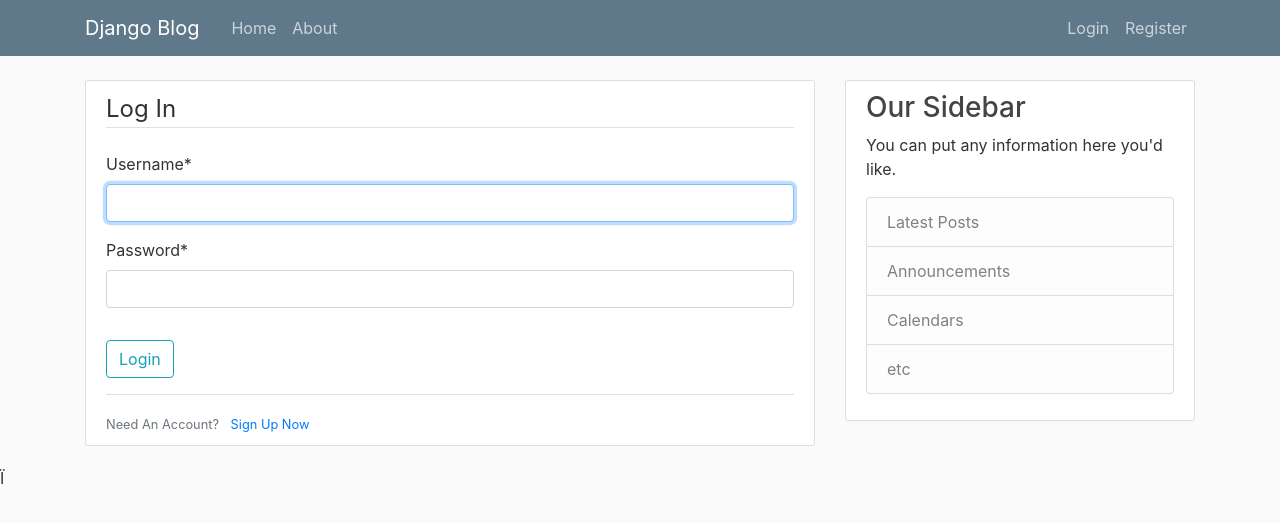
After one commit to jimbobding/Bang_bang, a Django app: page /login/ in a window 1280 px wide. The commit adds this page. Shown: the top 523 px of the page. Run offline with Django 3.2, Linux system fonts and the light colour scheme; some libraries are stand-ins or nearby versions.

Commit message:
added login, logout and profile template and url. Added login required for profile

```diff
--- a/bang_bang/settings.py
+++ b/bang_bang/settings.py
@@ -122,4 +122,8 @@
 # https://docs.djangoproject.com/en/3.1/howto/static-files/
 
 STATIC_URL = '/static/'
+
 CRISPY_TEMPLATE_PACK = 'bootstrap4'
+
+LOGIN_REDIRECT_URL = 'blog-home'
+LOGIN_URL = 'login'
--- a/bang_bang/urls.py
+++ b/bang_bang/urls.py
@@ -1,9 +1,13 @@
 from django.contrib import admin
+from django.contrib.auth import views as auth_views
 from django.urls import path, include
 from users import views as user_views
 
 urlpatterns = [
     path('admin/', admin.site.urls),
     path('register/', user_views.register, name='register'),
+    path('profile/', user_views.profile, name='profile'),
+    path('login/', auth_views.LoginView.as_view(template_name='users/login.html'),name='login'),
+    path('logout/',auth_views.LogoutView.as_view(template_name='users/logout.html'), name='logout'),
     path('', include('blog.urls'))
 ]
--- a/blog/templates/blog/base.html
+++ b/blog/templates/blog/base.html
@@ -53,8 +53,13 @@
         </div>
         <!-- Navbar Right Side -->
         <div class="navbar-nav">
-          <a class="nav-item nav-link" href="#">Login</a>
-          <a class="nav-item nav-link" href="#">Register</a>
+          {% if user.is_authenticated %}
+          <a class="nav-item nav-link" href="{% url 'logout' %}">Logout</a>
+          <a class="nav-item nav-link" href="{% url 'profile' %}">Profile</a>
+          {% else %}
+          <a class="nav-item nav-link" href="{% url 'login' %}">Login</a>
+          <a class="nav-item nav-link" href="{% url 'register' %}">Register</a>
+          {% endif %}
         </div>
       </div>
     </div>
--- /dev/null
+++ b/users/templates/users/login.html
@@ -0,0 +1,22 @@
+
+{% extends "blog/base.html" %}
+{% load crispy_forms_tags %}
+{% block content %}
+    <div class="content-section">
+        <form method="POST">
+            {% csrf_token %}
+            <fieldset class="form-group">
+                <legend class="border-bottom mb-4">Log In</legend>
+                {{ form|crispy }}
+            </fieldset>
+            <div class="form-group">
+                <button class="btn btn-outline-info" type="submit">Login</button>
+            </div>
+        </form>
+        <div class="border-top pt-3">
+            <small class="text-muted">
+                Need An Account? <a class="ml-2" href="{% url 'register' %}">Sign Up Now</a>
+            </small>
+        </div>
+    </div>
+{% endblock content %}
--- /dev/null
+++ b/users/templates/users/profile.html
@@ -0,0 +1,5 @@
+{% extends "blog/base.html" %}
+{% block content %}
+    <h2>{{ user.username }}</h2>
+
+{% endblock content %}
--- a/users/templates/users/register.html
+++ b/users/templates/users/register.html
@@ -18,7 +18,7 @@
     <div class="border-top pt-3">
         <small class="text-muted">
             Already have an account?
-            <a class="ml-2" href="#">Sign In</a>
+            <a class="ml-2" href="{% url 'login' %}">Sign In</a>
         </small>
     </div>
 </div>
```
Also changed, not shown: users/templates/users/logout.html (added, +9 -0 lines), users/views.py (+8 -2 lines), db.sqlite3, 1 other file.
